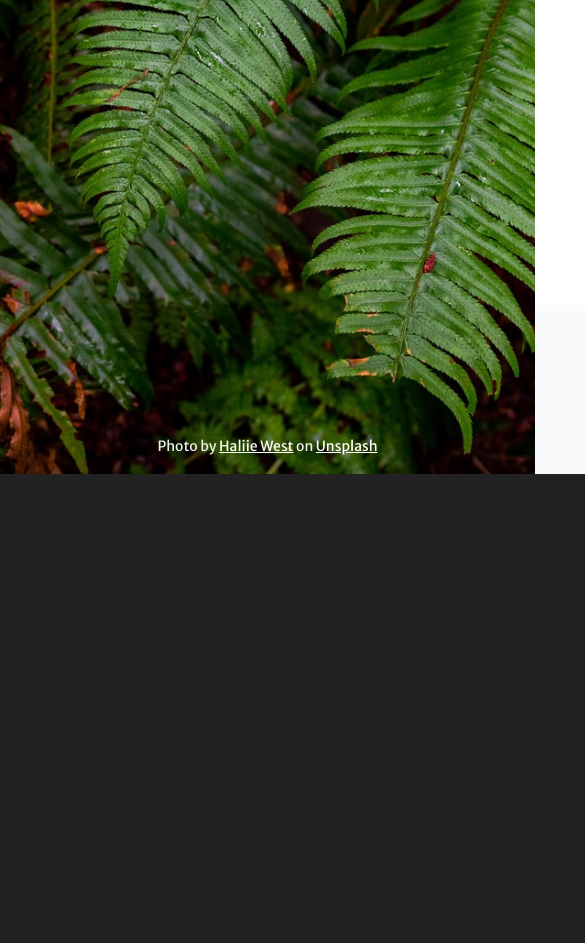
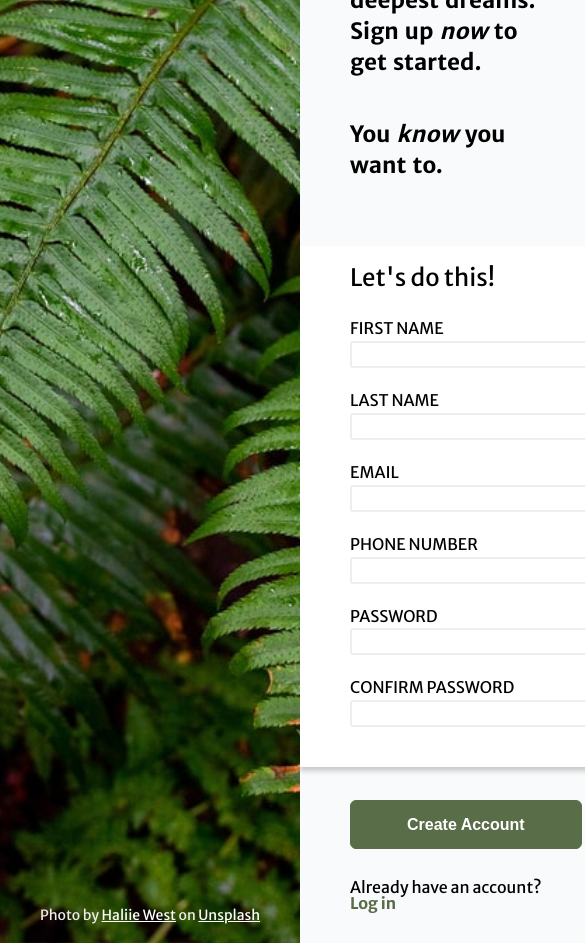
Before and after one commit to cmendez20/sign-up-form, a plain HTML site: page index.html in a window 390 px wide. Shown: the part 405-1348 px from the top of the page, 585 px wide, since content can reach past the window. Before the commit the page ends 879 px from the top, so only its background shows below. Drawn offline with Linux system fonts and the light colour scheme.

Commit message:
Add shadow to form bottom and adjust desktop responsiveness

```diff
--- a/index.html
+++ b/index.html
@@ -38,7 +38,7 @@
           </p>
           <p>You <em>know</em> you want to.</p>
         </section>
-        <section class="form-section">
+        <section class="form-section bottom-shawdow">
           <h2>Let's do this!</h2>
           <form action="" class="form">
             <div class="form-group">
@@ -65,11 +65,11 @@
               <label for="confirm">CONFIRM PASSWORD</label>
               <input type="password" id="confirm" />
             </div>
+            <button class="btn" type="submit">Create Account</button>
           </form>
         </section>
         <section class="form-footer">
-          <button class="btn">Create Account</button>
-          <p>Already have an account? <span class="log-in">Log in</span></p>
+          <p>Already have an account? <a href="#" class="log-in">Log in</a></p>
         </section>
       </main>
     </div>
--- a/style.css
+++ b/style.css
@@ -71,6 +71,7 @@ table {
 
 em {
   font-style: italic;
+  letter-spacing: 0.5px;
 }
 
 a:link,
@@ -92,7 +93,8 @@ a:active {
 
 .container {
   display: grid;
-  grid-template-columns: 535px 905px;
+  /* grid-template-columns: 535px 905px; */
+  grid-template-columns: minmax(300px, 535px) minmax(300px, 905px);
   max-width: 1440px;
   min-height: 100vh;
   margin-inline: auto;
@@ -148,6 +150,7 @@ a:active {
   font-size: 1.4rem;
   font-weight: 700;
   line-height: 1.4;
+  word-spacing: 2px;
 }
 
 .hero p:first-of-type {
@@ -155,7 +158,7 @@ a:active {
 }
 
 .form-section {
-  padding-block: 2em;
+  padding-top: 1.25rem;
   padding-left: 3.125rem;
   box-shadow: black;
   background-color: #fff;
@@ -169,8 +172,10 @@ a:active {
 .form {
   display: flex;
   flex-wrap: wrap;
-  column-gap: 4rem;
+  column-gap: 4.5rem;
   row-gap: 1.5rem;
+  position: relative;
+  padding-bottom: 2.5rem;
 }
 
 .form-group {
@@ -206,5 +211,37 @@ input {
   background-color: #596d48;
   display: inline-block;
   padding: 0.9rem 3.5rem;
-  margin-bottom: 2.5rem;
+  margin-bottom: 2.375rem;
+  position: absolute;
+  bottom: -7.5rem;
+  cursor: pointer;
+  transition: all 0.2s ease-in-out;
 }
+
+.btn:hover {
+  background-color: hsl(92, 20%, 45%);
+  -webkit-box-shadow: 0px 4px 5px 0px rgba(0, 0, 0, 0.2);
+  -moz-box-shadow: 0px 4px 5px 0px rgba(0, 0, 0, 0.2);
+  box-shadow: 0px 4px 5px 0px rgba(0, 0, 0, 0.2);
+}
+
+.form-footer {
+  margin-top: 5rem;
+}
+
+.log-in:link,
+.log-in:visited {
+  color: #596d48;
+  font-weight: bold;
+  text-decoration: none;
+}
+
+.log-in:link:hover {
+  text-decoration: underline;
+}
+
+.bottom-shawdow {
+  -webkit-box-shadow: 0px 4px 5px 0px rgba(0, 0, 0, 0.2);
+  -moz-box-shadow: 0px 4px 5px 0px rgba(0, 0, 0, 0.2);
+  box-shadow: 0px 4px 5px 0px rgba(0, 0, 0, 0.2);
+}
```
